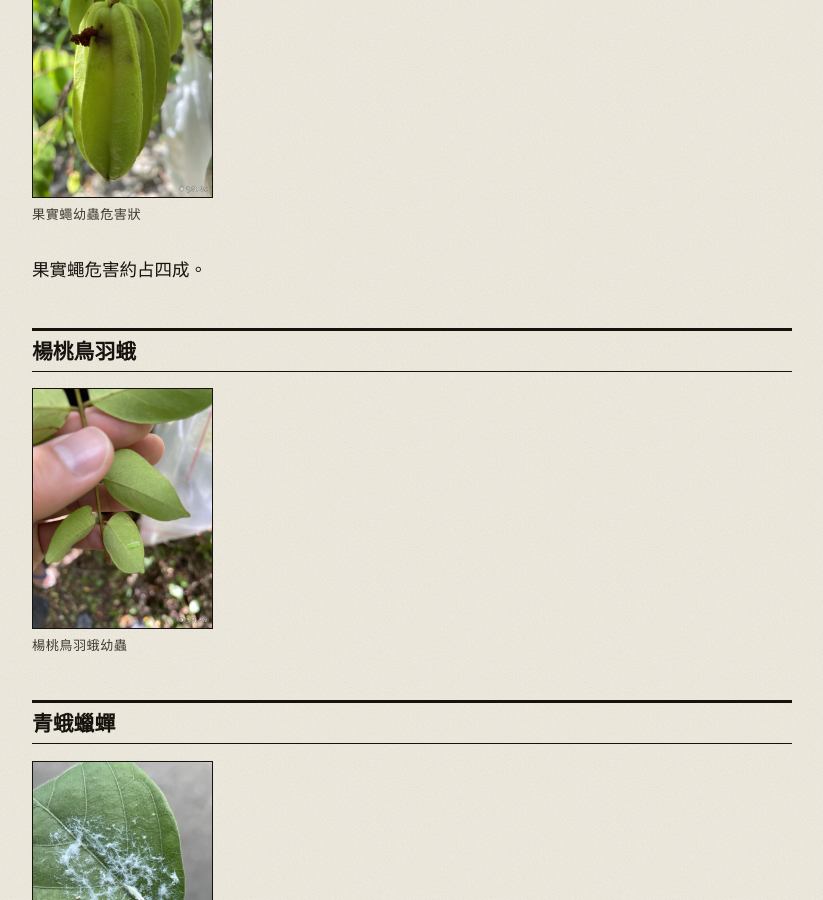
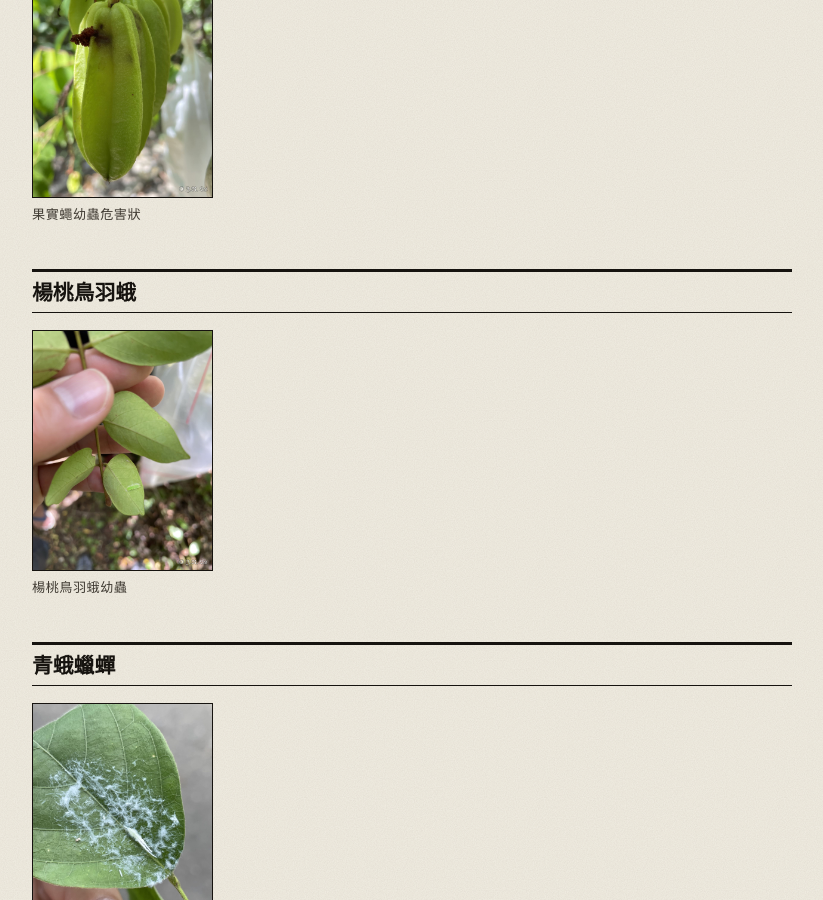
Before and after one commit to laijianren/laijianren.github.io, a Jekyll site: the page built from _cases/2022-08-26-yujing-carambola-pests.md, in a window 1280 px wide and 900 px high, scrolled down 1305 px. Shown: the whole window, without its empty margins (228-1051 px from the left). Built offline with Jekyll 4.4.1, drawn with Linux system fonts in a browser that asks for light colours; some web fonts are replaced.

Commit message:
玉井楊桃：移除果實蠅比例句子
Co-Authored-By: Claude Opus 5.5 (1M context) <noreply@anthropic.com>
Claude-Session: https://claude.ai/code/session_01XJGjkT6ynprrpQ61onDbZk

```diff
--- a/_cases/2022-08-26-yujing-carambola-pests.md
+++ b/_cases/2022-08-26-yujing-carambola-pests.md
@@ -15,8 +15,6 @@ cover_caption: 果實蠅幼蟲危害狀
 <div class="photo-grid">
 <figure class="photo"><img src="/assets/cases/2022-08-26-yujing-carambola/06.jpg" alt="果實蠅幼蟲危害楊桃果實"><figcaption>果實蠅幼蟲危害狀</figcaption></figure>
 </div>
-
-果實蠅危害約占四成。
 
 ## 楊桃鳥羽蛾
 
```
